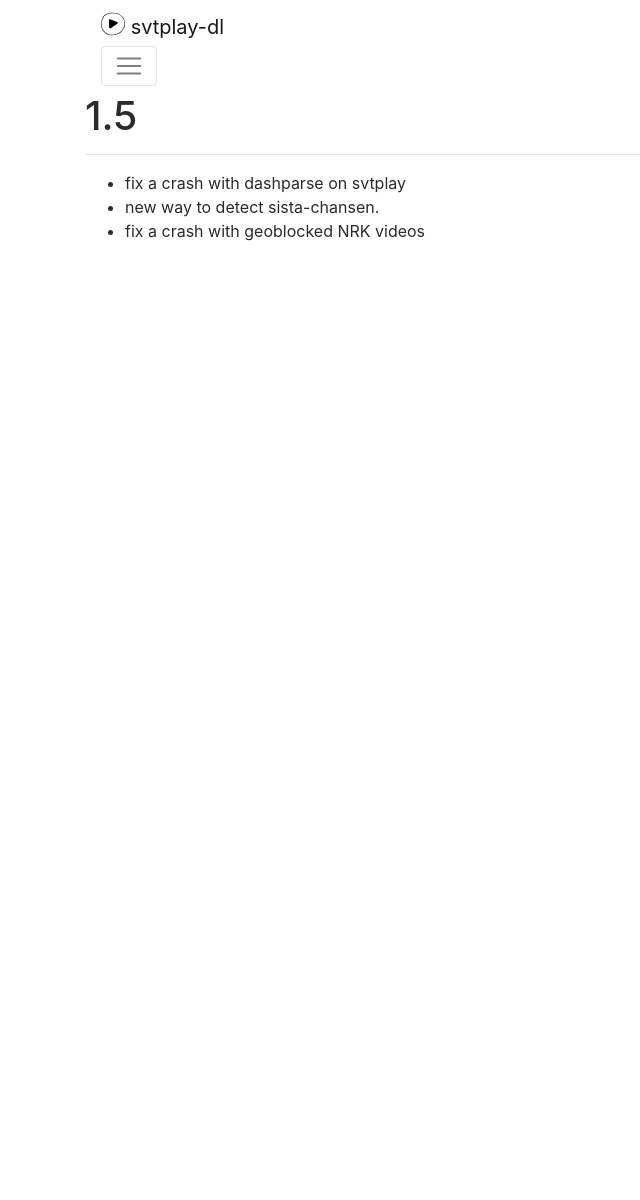
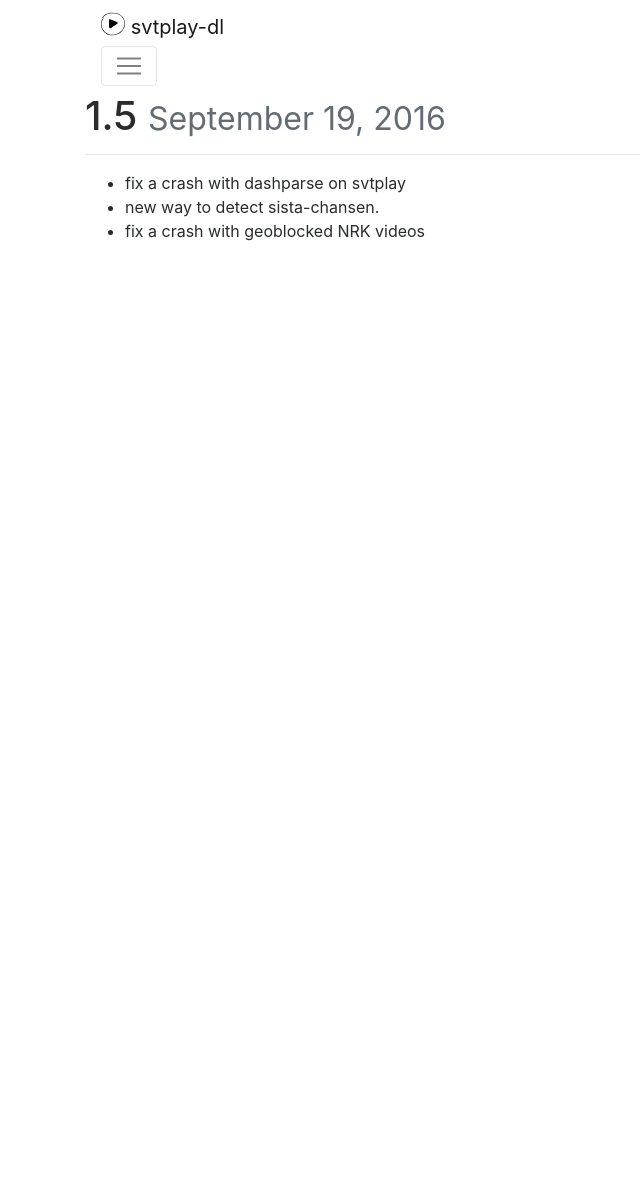
Before and after one commit to svtplay-dl/svtplay-dl.github.io, a Jekyll site: the page built from _posts/2016-09-19-1.5.md, in a window 1280 px wide. Shown: the whole page, without its empty margins (0-640 px from the left). Built offline with Jekyll 4.4.1, drawn with Linux system fonts in a browser that asks for light colours; nearby versions of some CDN libraries.

Commit message:
layout change for posts

```diff
--- a/_layouts/post.html
+++ b/_layouts/post.html
@@ -1,6 +1,6 @@
 ---
 layout: default
 ---
-<h1>{{ page.title }}</h1>
+<h1>{{ page.title }} <small class="text-muted">{{ page.date | date: '%B %d, %Y' }}</small></h1>
 <hr>
 {{ content }}
```
